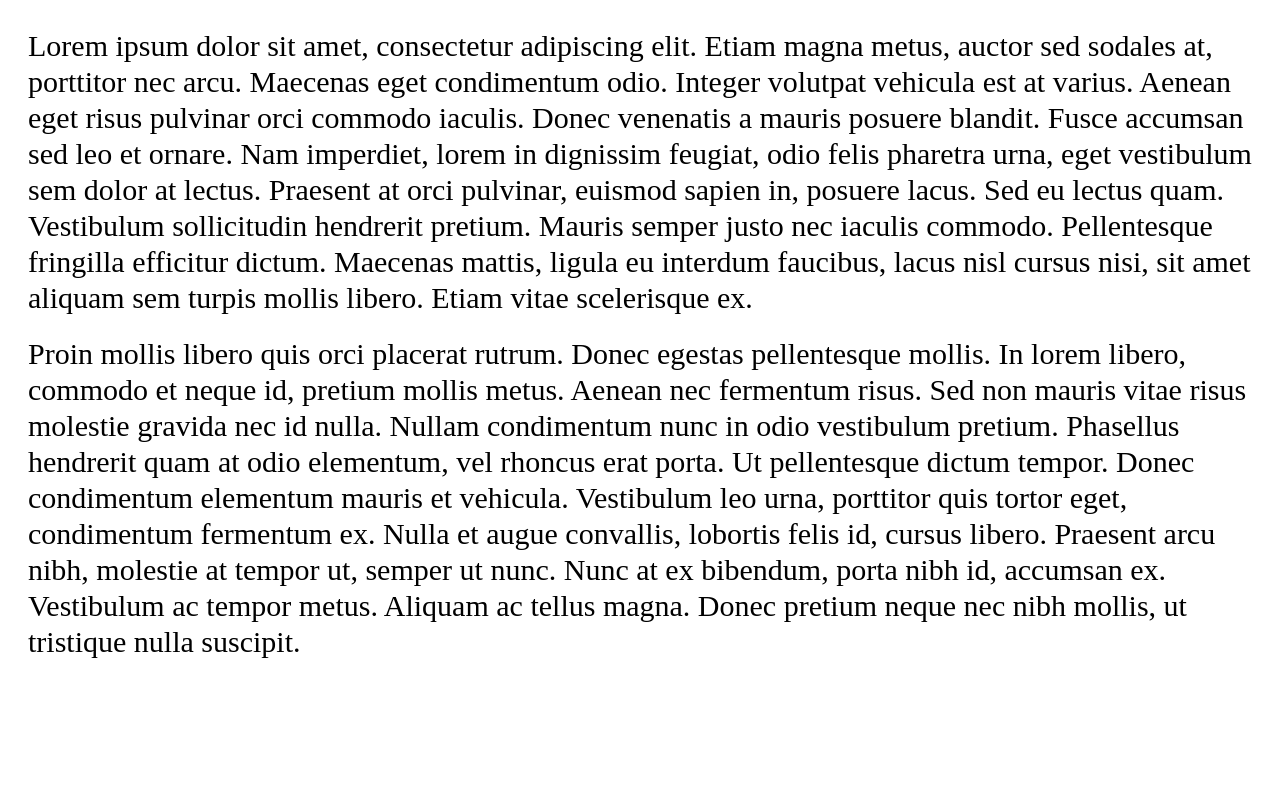
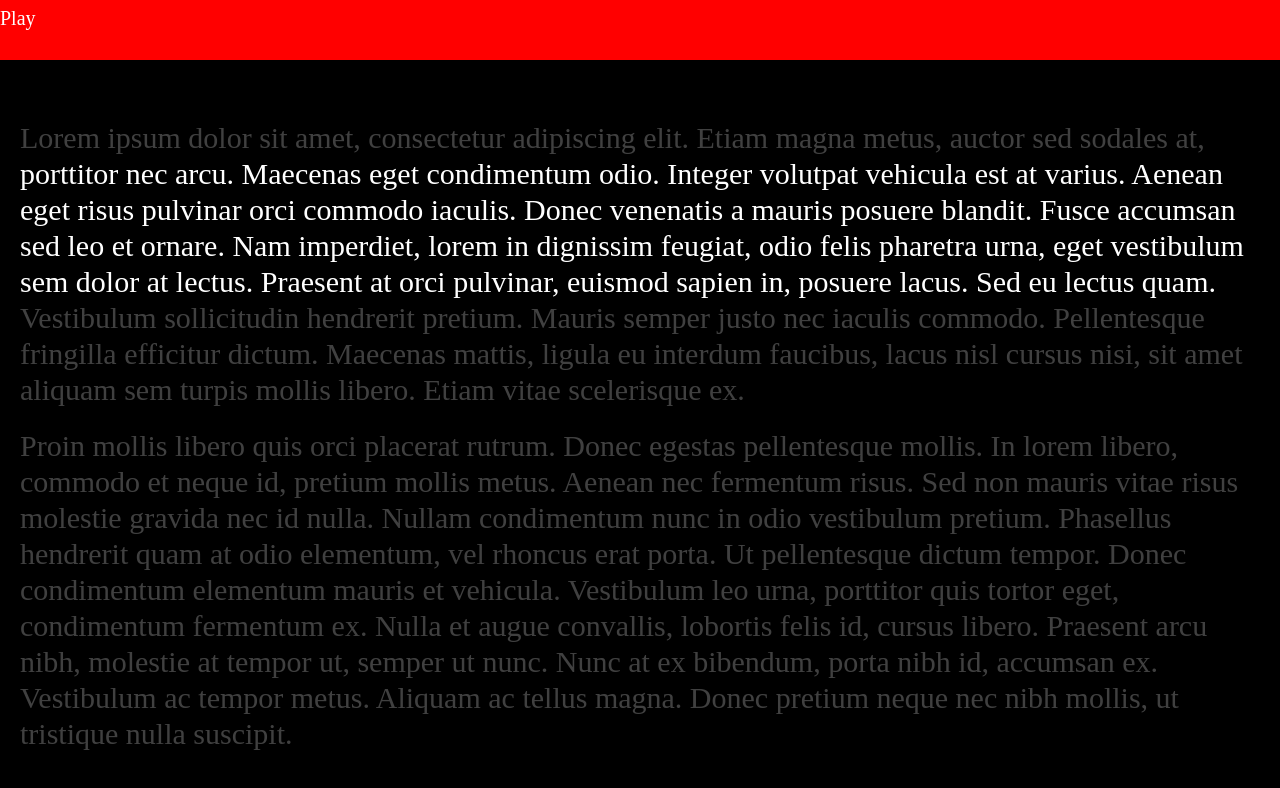
Before and after one commit to NirajVyas/Teleprompter, a plain HTML site: page app/index.html in a window 1280 px wide. Drawn offline with Linux system fonts and the light colour scheme.

Commit message:
basic styling added

```diff
--- a/app/index.html
+++ b/app/index.html
@@ -6,6 +6,16 @@
 		<link rel="stylesheet" type="text/css" href="styles.css">
 	</head>
 	<body>
+
+		<section class="menu">
+			<section class="play">Play</section>
+
+		</section>
+
+		<section class="overlay">
+			<section class="top"></section>
+			<section class="bottom"></section>
+		</section>
 
 		<div id="teleprompter">
 			<p>Lorem ipsum dolor sit amet, consectetur adipiscing elit. Etiam magna metus, auctor sed sodales at, porttitor nec arcu. Maecenas eget condimentum odio. Integer volutpat vehicula est at varius. Aenean eget risus pulvinar orci commodo iaculis. Donec venenatis a mauris posuere blandit. Fusce accumsan sed leo et ornare. Nam imperdiet, lorem in dignissim feugiat, odio felis pharetra urna, eget vestibulum sem dolor at lectus. Praesent at orci pulvinar, euismod sapien in, posuere lacus. Sed eu lectus quam. Vestibulum sollicitudin hendrerit pretium. Mauris semper justo nec iaculis commodo. Pellentesque fringilla efficitur dictum. Maecenas mattis, ligula eu interdum faucibus, lacus nisl cursus nisi, sit amet aliquam sem turpis mollis libero. Etiam vitae scelerisque ex.</p>
--- a/app/script.js
+++ b/app/script.js
@@ -51,12 +51,10 @@ function scroller(obj) {
 		}
 	};
 
-	var userInput = function(keyPress)
-	{
+	var userInput = function(keyPress) {
 		if (!keyPress) keyPress = event;
 
-		switch (keyPress.keyCode)
-		{
+		switch (keyPress.keyCode) {
 			case 10: // Return
 			case 13: // Enter
 				startOrStop();
--- a/app/styles.css
+++ b/app/styles.css
@@ -1,15 +1,61 @@
 body {
-	background: white;
-	color: black;
+	color: white;
 	font-size: 30px;
 	line-height: 36px;
 	overflow: hidden;
+	background-color: black;
+	padding: 0;
+	margin: 0;
 }
 
 p {
 	margin: 20px;
 }
 
+.menu {
+	height: 60px;
+	width: 100%;
+	position: fixed;
+	top: 0px;
+	background-color: red;
+}
+
+.play {
+	color: white;
+	font-size: 20px;
+}
+
 #teleprompter {
 	position: absolute;
+	margin-top: 100px;
 }
+
+.overlay {
+  width: 100%;
+  height: 100%;
+  position: fixed;
+  top: 64px;
+  z-index: 100;
+  overflow: visible;
+}
+
+.top {
+	position: fixed;
+  top: 64px;
+  height: 100px;
+  width: 100%;
+  background-color: #000;
+  background-color: rgba(0,0,0,0.75);
+  z-index: 10;
+}
+
+.bottom {
+  position: fixed;
+  top: 300px;
+  height: 10000px;
+  width: 100%;
+  background-color: #000;
+  background-color: rgba(0,0,0,0.75);
+  overflow: hidden;
+  z-index: 10;
+}
```
